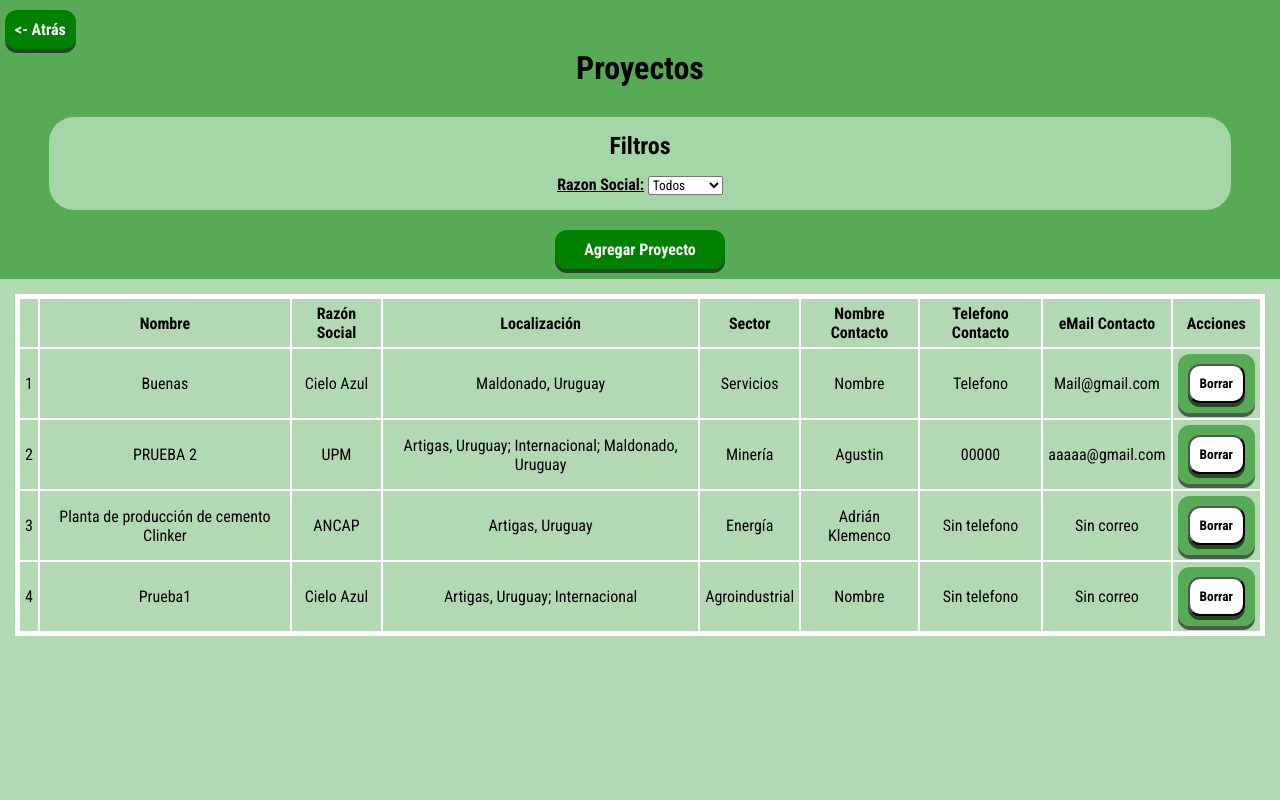
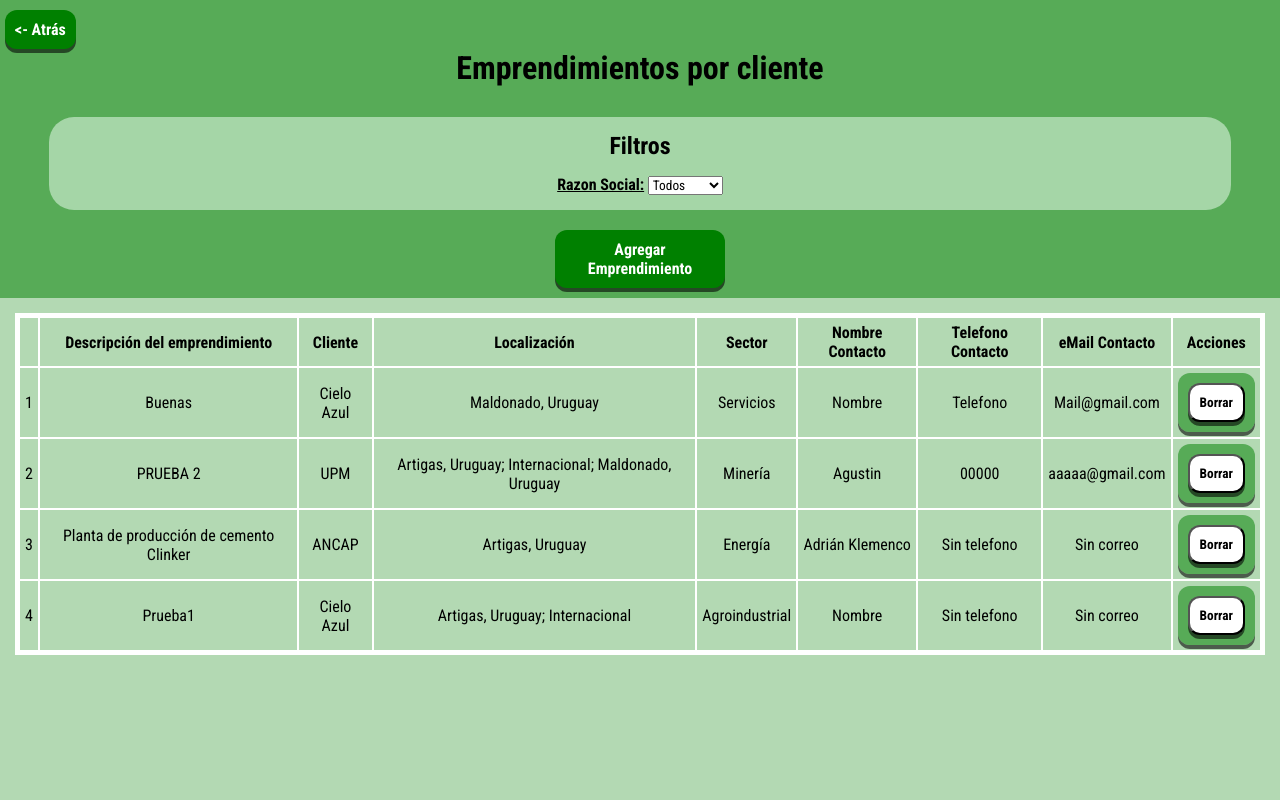
Before and after one commit to moras98/web_adapta_apps, a Django app: page /experiencia/proyectos in a window 1280 px wide. Shown: the part 84-884 px from the top of the page. Run offline with Django 4.2, Linux system fonts and the light colour scheme; a user stored in the database is signed in; data comes from the database, SQL or seed files in the repository; both versions use the stored data as it was after the commit.

Commit message:
small text changes

```diff
--- a/servicios_adapta/servicios_adapta_app/templates/servicios_adapta_app/experiencia_menu.html
+++ b/servicios_adapta/servicios_adapta_app/templates/servicios_adapta_app/experiencia_menu.html
@@ -5,8 +5,8 @@
     <div class="menu">
         <ul class="noise-links">
             <li><a href="{% url 'experiencia-tabla' %}">Tabla Experiencias</a></li>
-            <li><a href="{% url 'experiencia-proyectos' %}">Proyectos</a></li>
-            <li><a href="{% url 'experiencia-razones' %}">Razones Sociales</a></li>
+            <li><a href="{% url 'experiencia-proyectos' %}">Emprendimientos por cliente</a></li>
+            <li><a href="{% url 'experiencia-razones' %}">Clientes</a></li>
         </ul>
     </div>
 </div>
--- a/servicios_adapta/servicios_adapta_app/templates/servicios_adapta_app/experiencia_proyectos.html
+++ b/servicios_adapta/servicios_adapta_app/templates/servicios_adapta_app/experiencia_proyectos.html
@@ -6,7 +6,7 @@
         <div class="div-atras">
             <a class="boton-atras" href="{% url 'menu-experiencia' %}"> <- Atrás</a>
         </div>
-        <h1 style="margin-bottom: 10px; margin-top: 0;">Proyectos</h1>
+        <h1 style="margin-bottom: 10px; margin-top: 0;">Emprendimientos por cliente</h1>
         <div class="filters">
             <h2>Filtros</h2>
             <div style="margin-top: 10px;">
@@ -21,7 +21,7 @@
             </div>
         </div>
         <div class="sub-section">
-            <a href="{% url 'experiencia-proyectos-agregar' %}" style="margin-bottom: 10px; max-width: 150px;">Agregar Proyecto</a>
+            <a href="{% url 'experiencia-proyectos-agregar' %}" style="margin-bottom: 10px; max-width: 150px;">Agregar Emprendimiento</a>
         </div>
     </div>
     <div class="table-section">
@@ -29,8 +29,8 @@
             <thead>
                 <tr>
                     <th></th>
-                    <th>Nombre</th>
-                    <th>Razón Social</th>
+                    <th>Descripción del emprendimiento</th>
+                    <th>Cliente</th>
                     <th>Localización</th>
                     <th>Sector</th>
                     <th>Nombre Contacto</th>
--- a/servicios_adapta/servicios_adapta_app/templates/servicios_adapta_app/experiencia_razones.html
+++ b/servicios_adapta/servicios_adapta_app/templates/servicios_adapta_app/experiencia_razones.html
@@ -6,9 +6,9 @@
         <div class="div-atras">
             <a class="boton-atras" href="{% url 'menu-experiencia' %}"> <- Atrás</a>
         </div>
-        <h1 style="margin-bottom: 10px; margin-top: 0;">Razones Sociales</h1>
+        <h1 style="margin-bottom: 10px; margin-top: 0;">Clientes</h1>
         <div class="sub-section">
-            <a href="{% url 'experiencia-razones-agregar' %}" style="margin-bottom: 10px; max-width: 150px;">Agregar Razón Social</a>
+            <a href="{% url 'experiencia-razones-agregar' %}" style="margin-bottom: 10px; max-width: 150px;">Agregar Cliente</a>
         </div>
     </div>
     <div class="table-section">
@@ -16,6 +16,7 @@
             <thead>
                 <tr>
                     <th></th>
+                    <th>Cliente</th>
                     <th>Razón Social</th>
                     <th>Acciones</th>
                 </tr>
@@ -24,6 +25,7 @@
                 {% for razon in razones %}
                 <tr>
                     <td>{{ forloop.counter }}</td>
+                    <td>----</td>
                     <td>{{ razon.nombre }}</td>
                     <td>
                         <form method="POST" action="{% url 'borrar_razon' razon.id %}">
--- a/servicios_adapta/servicios_adapta_app/templates/servicios_adapta_app/experiencia_table.html
+++ b/servicios_adapta/servicios_adapta_app/templates/servicios_adapta_app/experiencia_table.html
@@ -104,10 +104,10 @@
                     <th>Código</th>
                     <th>Fecha Inicio</th>
                     <th>Fecha Fin</th>
-                    <th>Nombre</th>
-                    <th>Razón Social</th>
+                    <th>Descripción del emprendimiento</th>
+                    <th>Cliente</th>
                     <th>Categoría Servicios</th>
-                    <th>Descripción</th>
+                    <th>Descripción del servicio</th>
                     <th>Sector</th>
                     <th>Localización</th>
                     <th colspan="3">Información Contacto</th>
```
Also changed, not shown: servicios_adapta/db.sqlite3.
